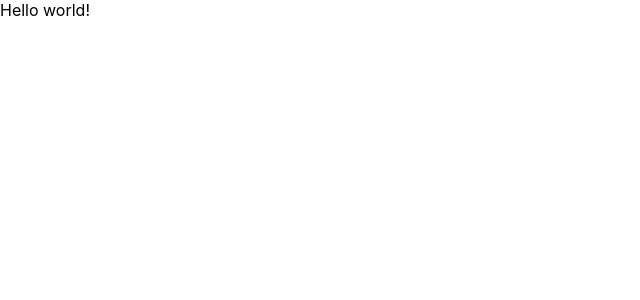
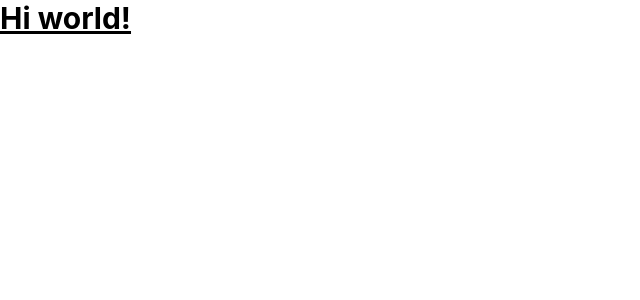
Before and after one commit to mihajlostojkovic99/my-website, a Next.js app: page / in a window 1280 px wide. Shown: the top 300 px of the page, without its empty margins (0-640 px from the left). Built offline with nearby package versions, Linux system fonts and the light colour scheme.

Commit message:
Importing Tailwind & Sass

```diff
--- a/package.json
+++ b/package.json
@@ -9,9 +9,13 @@
     "lint": "next lint"
   },
   "dependencies": {
+    "autoprefixer": "^10.4.4",
     "next": "12.1.4",
+    "postcss": "^8.4.12",
     "react": "18.0.0",
-    "react-dom": "18.0.0"
+    "react-dom": "18.0.0",
+    "sass": "^1.49.11",
+    "tailwindcss": "^3.0.23"
   },
   "devDependencies": {
     "@types/node": "17.0.23",
--- a/pages/index.tsx
+++ b/pages/index.tsx
@@ -3,7 +3,7 @@ import Head from "next/head";
 import Image from "next/image";
 
 const Home: NextPage = () => {
-	return <div>Hello world!</div>;
+	return <div className="text-3xl font-bold underline">Hi world!</div>;
 };
 
 export default Home;
--- /dev/null
+++ b/postcss.config.js
@@ -0,0 +1,6 @@
+module.exports = {
+  plugins: {
+    tailwindcss: {},
+    autoprefixer: {},
+  },
+}
--- a/styles/globals.css
+++ b/styles/globals.css
@@ -1,3 +1,7 @@
+@tailwind base;
+@tailwind components;
+@tailwind utilities;
+
 html,
 body {
   padding: 0;
--- /dev/null
+++ b/tailwind.config.js
@@ -0,0 +1,7 @@
+module.exports = {
+	content: ["./pages/**/*.tsx", "./components/**/*.tsx", "./pages/*.tsx"],
+	theme: {
+		extend: {},
+	},
+	plugins: [],
+};
```
Also changed, not shown: 1 other file (tests, documents, lock files or other folders).
